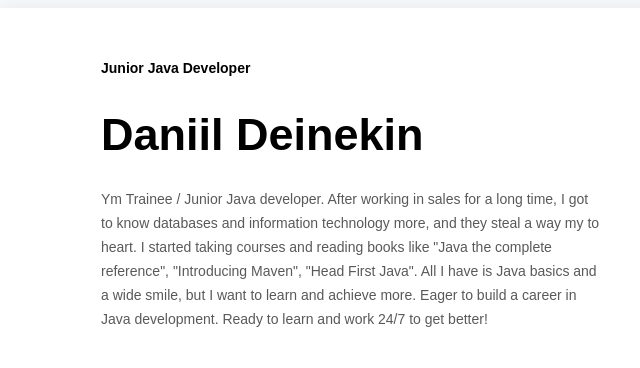
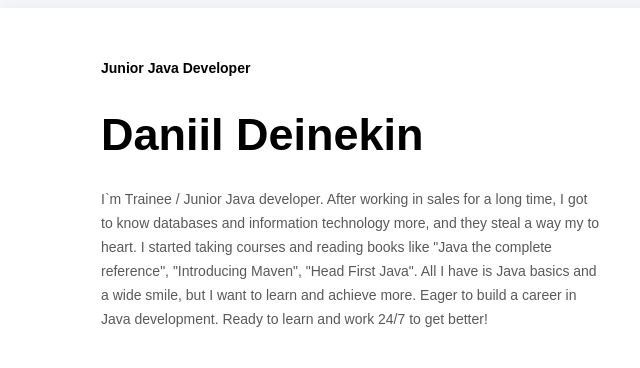
Before and after one commit to Sidroded/Resume, a plain HTML site: page index.html in a window 1280 px wide. Shown: the top 368 px of the page, 414-1054 px from the left. Drawn offline with Linux system fonts and the light colour scheme.

Commit message:
Resume update

```diff
--- a/index.html
+++ b/index.html
@@ -19,7 +19,7 @@
 
         <h1 class="about_name">Daniil Deinekin</h1>
 
-        <p class="about_text">Ym Trainee / Junior Java developer. After working in sales for a long time, I got to know databases and information technology more, and they steal a way my to heart.
+        <p class="about_text">I`m Trainee / Junior Java developer. After working in sales for a long time, I got to know databases and information technology more, and they steal a way my to heart.
           I started taking courses and reading books like "Java the complete reference", "Introducing Maven", "Head First Java".
           All I have is Java basics and a wide smile, but I want to learn and achieve more. Eager to build a career in Java development. Ready to learn and work 24/7 to get better!
         </p></div>
```
